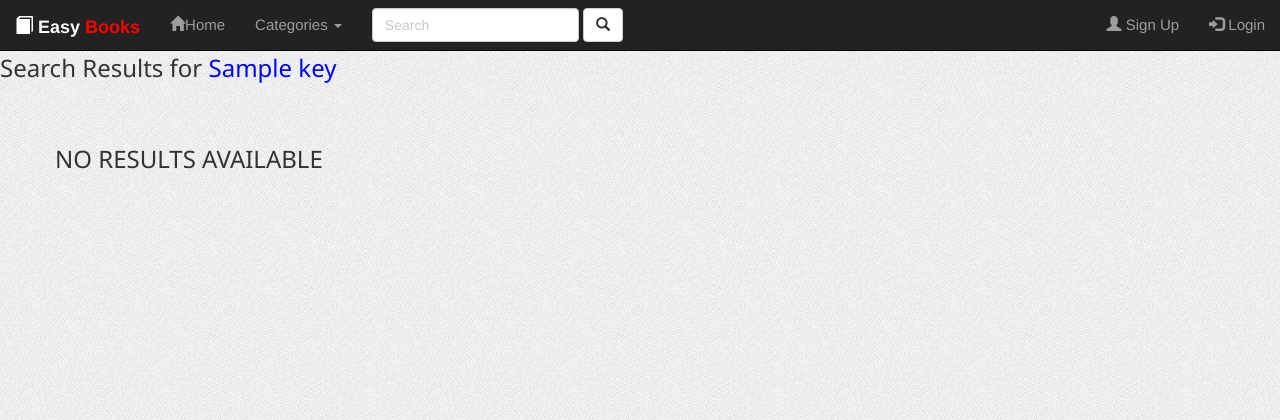
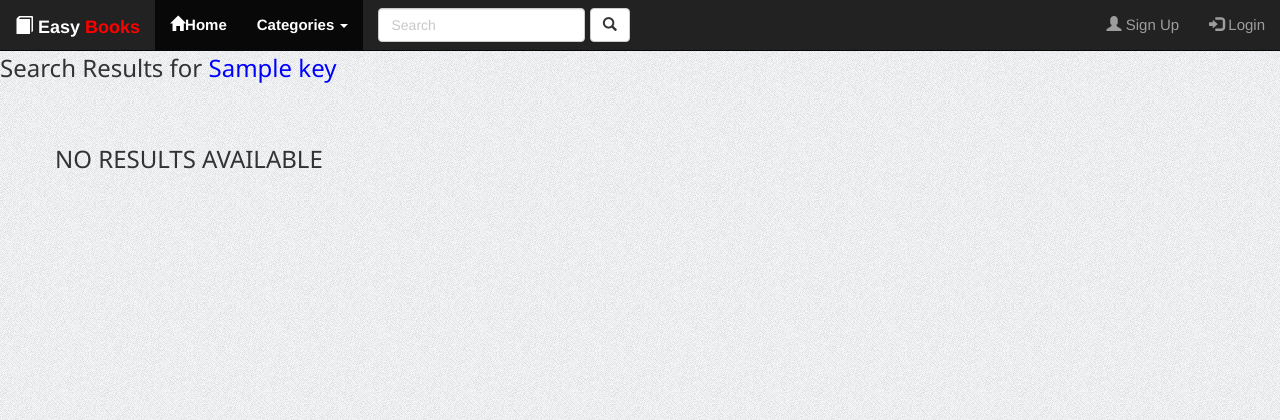
Before and after one commit to akhilchengalam/library, a Django app: template templates/books/search_results.html in a window 1280 px wide. Shown: the top 420 px of the page. Run offline with Django 3.2, Linux system fonts and the light colour scheme; data comes from the database, SQL or seed files in the repository; both versions use the stored data as it was after the commit; the template is opened without the code that fills it: values that come from a table or form of the project are taken from there, most other values are stand-ins (such as "Sample title", 1, 10 or a date in 2020); parts of the project's set-up code (start-up, migrations or seed data) failed here and were passed over; some libraries are stand-ins or nearby versions.

Commit message:
Template changes

```diff
--- a/apps/books/urls.py
+++ b/apps/books/urls.py
@@ -1,4 +1,4 @@
-from django.conf.urls import url
+from django.conf.urls import url, include
 from apps.books import views
 
 
--- a/templates/base.html
+++ b/templates/base.html
@@ -58,8 +58,8 @@
             <a class="navbar-brand" href="{% url 'home' %}"><b style="color: #ffffff"><span class="glyphicon glyphicon-book"></span> Easy <span style="color: red">Books</span></b></a>
         </div>
         <ul class="nav navbar-nav">
-            <li><a href="{% url 'home' %}"><span class="glyphicon glyphicon-home"></span>Home</a></li>
-            <li class="dropdown"><a class="dropdown-toggle" data-toggle="dropdown" href="#">Categories <span class="caret"></span></a>
+            <li class="active"><a href="{% url 'home' %}"><span class="glyphicon glyphicon-home"></span><b>Home</b></a></li>
+            <li class="dropdown active"><a class="dropdown-toggle" data-toggle="dropdown" href="#"><b>Categories</b> <span class="caret"></span></a>
                 <ul class="dropdown-menu scrollable-menu ">
                     {% for list in categories %}
                         <li class="active">
@@ -87,7 +87,7 @@
 {#                {% if not request.profile.payed %}#}
 {#                    <li><a href="{% url 'charge' %}"><span class="glyphicon glyphicon-usd"></span>Payment</a></li>#}
 {#                {% endif %}#}
-                <li><a href="{% url 'logout' %}"><span class="glyphicon glyphicon-log-out"></span> Logout</a></li>
+                <li class="active"><a href="{% url 'logout' %}"><span class="glyphicon glyphicon-log-out"></span> Logout</a></li>
             {% else %}
                 <li><a href="{% url 'signup' %}"><span class="glyphicon glyphicon-user"></span> Sign Up</a></li>
                 <li><a href="{% url 'login' %}"><span class="glyphicon glyphicon-log-in"></span> Login</a></li>
--- a/templates/books/catagory_list.html
+++ b/templates/books/catagory_list.html
@@ -14,7 +14,7 @@
                         <a href="{% url 'detail' item.id %}"><img src="{{ item.photo }}" alt="IMAGE" style="display: block;margin: auto;max-width: 100%;
                                                     height: auto;"/></a>
                         <div class="caption" align="center">
-                            <h5><b><a href="{% url 'detail' item.id %}">{{ item.name }}</a></b></h5>
+                            <h5><b><a href="{% url 'detail' item.id %}" style="text-decoration:none">{{ item.name }}</a></b></h5>
                             <div class="date">
                                 <p style="font-size: 12px"><i>{{ item.author }}</i> </p>
                             </div>
--- a/templates/books/index.html
+++ b/templates/books/index.html
@@ -18,7 +18,7 @@
                         <a href="{% url 'detail' item.id %}"><img src="{{ item.photo }}" alt="IMAGE" style="display: block;margin: auto;max-width: 100%;
                                                     height: auto;"/></a>
                         <div class="caption" align="center">
-                            <h5><b><a href="{% url 'detail' item.id %}">{{ item.name }}</a></b></h5>
+                            <h5><b><a href="{% url 'detail' item.id %}" style="text-decoration:none">{{ item.name }}</a></b></h5>
                             <div class="date">
                                 <p style="font-size: 12px"><i>{{ item.author }}</i> </p>
                             </div>
--- a/templates/books/search_results.html
+++ b/templates/books/search_results.html
@@ -16,7 +16,7 @@
                             <a href="{% url 'detail' item.id %}"><img src="{{ item.photo }}" alt="IMAGE" style="display: block;margin: auto;max-width: 100%;
                                                     height: auto;"/></a>
                             <div class="caption" align="center">
-                                <h5><b><a href="{% url 'detail' item.id %}">{{ item.name }}</a></b></h5>
+                                <h5><b><a href="{% url 'detail' item.id %}" style="text-decoration:none">{{ item.name }}</a></b></h5>
                                 <div class="date">
                                     <p style="font-size: 12px"><i>{{ item.author }}</i> </p>
                                 </div>
--- a/templates/user/payment.html
+++ b/templates/user/payment.html
@@ -72,7 +72,7 @@
                 <div class="form-row pay">
                     <label>
                         <span>CVV</span>
-                        <input name="cvv" type="text" size="4" data-stripe="cvv">
+                        <input name="cvv" type="password" size="4" data-stripe="cvv">
                     </label>
                 </div><br/>
 
```
Also changed, not shown: apps/books/models.py (line endings or trailing spaces), db.sqlite3.
